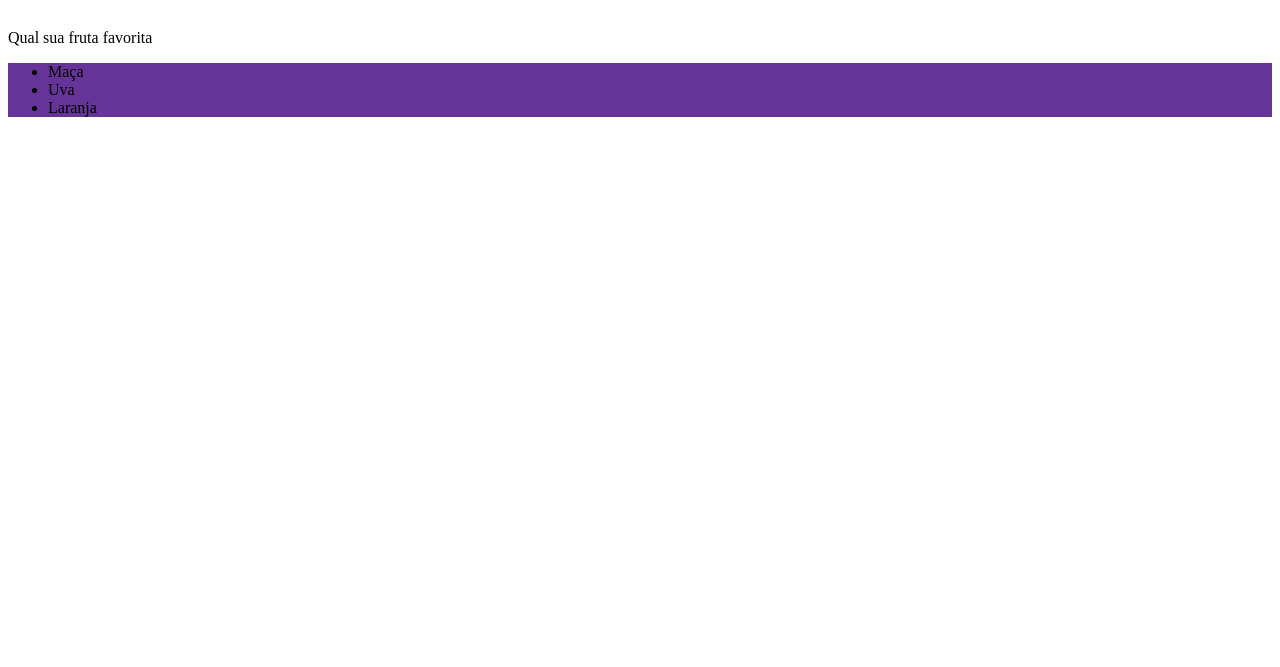
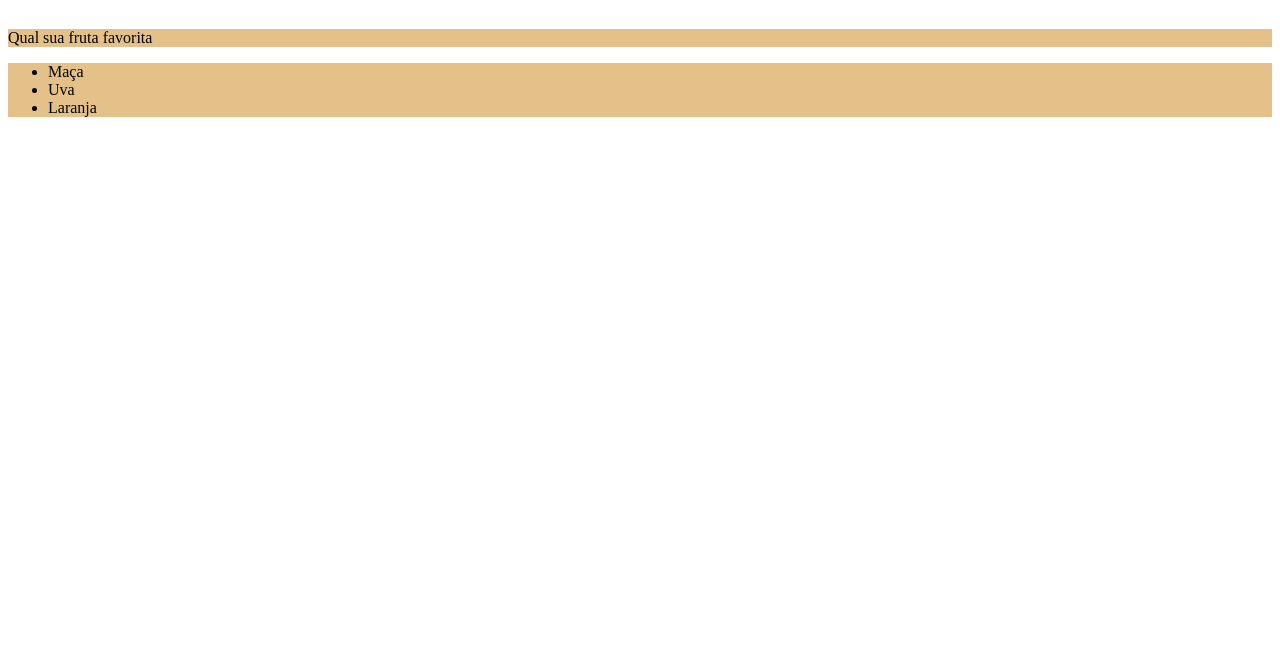
Before and after one commit to jaelsonfreitas/exercicios_tybe, a plain HTML site: page secao_2/dia_02_primeiros_passos_em_css/parafixar1.html in a window 1280 px wide. Shown: the part 133-800 px from the top of the page. Drawn offline with Linux system fonts and the light colour scheme.

Commit message:
criando class

```diff
--- a/secao_2/dia_02_primeiros_passos_em_css/parafixar1.html
+++ b/secao_2/dia_02_primeiros_passos_em_css/parafixar1.html
@@ -13,12 +13,15 @@
         ul{
             background-color: rebeccapurple;
         }
+        .color{
+            background-color: rgb(229, 193, 138);
+        }
     </style>
 </head>
 <body>
     <h1>Frutas</h1>
-    <p>Qual sua fruta favorita</p>
-    <ul>
+    <p class="color">Qual sua fruta favorita</p>
+    <ul class="color">
         <li>Maça</li>
         <li>Uva</li>
         <li>Laranja</li>
```
